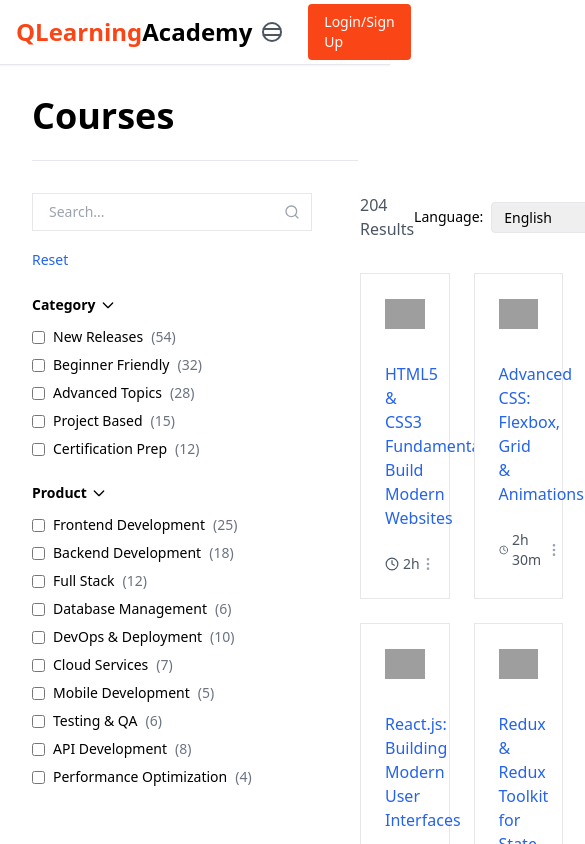
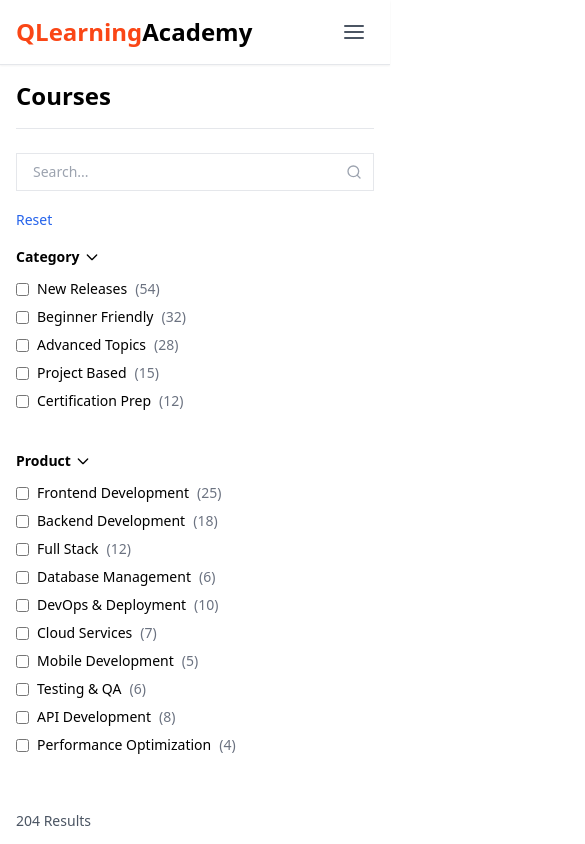
Before and after one commit to QubicGen11/Q-Learning, a React (Vite) app: page /courses in a window 390 px wide. Shown: the top 844 px of the page, 585 px wide, since content can reach past the window. Built offline with nearby package versions, Linux system fonts and the light colour scheme; grey boxes are pictures that could not be loaded.

Commit message:
Added the responsiveness for all pages

```diff
--- a/package.json
+++ b/package.json
@@ -12,6 +12,7 @@
   "dependencies": {
     "@emotion/react": "^11.13.3",
     "@emotion/styled": "^11.13.0",
+    "@mui/icons-material": "^6.1.5",
     "@mui/material": "^6.1.5",
     "@radix-ui/react-dialog": "^1.1.2",
     "@radix-ui/react-separator": "^1.1.0",
--- a/src/Components/Courses Components/Courses_main.jsx
+++ b/src/Components/Courses Components/Courses_main.jsx
@@ -181,14 +181,16 @@ const Courses_main = () => {
   ];
 
   return (
-    <div className="max-w-[1600px] mx-auto px-8 py-8">
-      <div className="border-b pb-6 mb-8">
-        <h1 className="text-4xl font-bold">Courses</h1>
+    <div className="max-w-[1600px] mx-auto px-4 sm:px-6 lg:px-8 py-4 sm:py-6 lg:py-8">
+      {/* Header */}
+      <div className="border-b pb-4 sm:pb-6 mb-6 sm:mb-8">
+        <h1 className="text-2xl sm:text-3xl lg:text-4xl font-bold">Courses</h1>
       </div>
 
-      <div className="flex gap-12">
-        {/* Left Sidebar */}
-        <div className="w-[280px] flex-shrink-0">
+      {/* Main Layout */}
+      <div className="flex flex-col lg:flex-row gap-8 lg:gap-12">
+        {/* Left Sidebar - Hidden on mobile, shown as overlay or top section */}
+        <div className="w-full lg:w-[280px] lg:flex-shrink-0">
           {/* Search Box */}
           <div className="relative mb-4">
             <input
@@ -202,12 +204,14 @@ const Courses_main = () => {
           </div>
 
           {/* Reset Link */}
-          <div className="mb-6">
+          <div className="mb-4 sm:mb-6">
             <button className="text-blue-600 hover:text-blue-800 text-sm">Reset</button>
           </div>
 
+          {/* Filters Section */}
+          <div className="flex flex-col sm:flex-row lg:flex-col gap-6 mb-6">
             {/* Category */}
-          <div className="mb-6">
+            <div className="flex-1 lg:flex-none mb-4 sm:mb-0">
               <h2 className="text-sm font-semibold mb-3 flex items-center">
                 Category
                 <svg className="w-4 h-4 ml-1" fill="none" stroke="currentColor" viewBox="0 0 24 24">
@@ -226,7 +230,7 @@ const Courses_main = () => {
             </div>
 
             {/* Product */}
-          <div className="mb-6">
+            <div className="flex-1 lg:flex-none">
               <h2 className="text-sm font-semibold mb-3 flex items-center">
                 Product
                 <svg className="w-4 h-4 ml-1" fill="none" stroke="currentColor" viewBox="0 0 24 24">
@@ -244,30 +248,31 @@ const Courses_main = () => {
               </div>
             </div>
           </div>
+        </div>
 
         {/* Main Content */}
         <div className="flex-1">
           {/* Top Bar */}
-          <div className="flex justify-between items-center mb-8">
-            <div className="text-gray-600">204 Results</div>
-            <div className="flex items-center gap-6">
-              <div className="flex items-center gap-2">
+          <div className="flex flex-col sm:flex-row justify-between items-start sm:items-center mb-6 sm:mb-8 gap-4 sm:gap-0">
+            <div className="text-gray-600 text-sm sm:text-base">204 Results</div>
+            <div className="flex flex-col sm:flex-row items-start sm:items-center gap-4 sm:gap-6 w-full sm:w-auto">
+              <div className="flex items-center gap-2 w-full sm:w-auto">
                 <span className="text-sm">Language:</span>
                 <select
                   value={language}
                   onChange={(e) => setLanguage(e.target.value)}
-                  className="border rounded px-2 py-1 text-sm min-w-[120px]"
+                  className="border rounded px-2 py-1 text-sm min-w-[120px] w-full sm:w-auto"
                 >
                   <option>English</option>
                   <option>Spanish</option>
                 </select>
               </div>
-              <div className="flex items-center gap-2">
+              <div className="flex items-center gap-2 w-full sm:w-auto">
                 <span className="text-sm">Sort By:</span>
                 <select
                   value={sortBy}
                   onChange={(e) => setSortBy(e.target.value)}
-                  className="border rounded px-2 py-1 text-sm min-w-[120px]"
+                  className="border rounded px-2 py-1 text-sm min-w-[120px] w-full sm:w-auto"
                 >
                   <option>Featured</option>
                   <option>Newest</option>
@@ -277,21 +282,21 @@ const Courses_main = () => {
           </div>
 
           {/* Course Grid */}
-          <div className="grid grid-cols-4 gap-6">
+          <div className="grid grid-cols-1 sm:grid-cols-2 lg:grid-cols-3 xl:grid-cols-4 gap-4 sm:gap-6">
             {courses.map((course, index) => (
-              <div key={index} className="bg-white border rounded-lg p-6 hover:shadow-lg transition-shadow">
-                <div className="h-8 mb-8">
+              <div key={index} className="bg-white border rounded-lg p-4 sm:p-6 hover:shadow-lg transition-shadow">
+                <div className="h-6 sm:h-8 mb-6 sm:mb-8">
                   <img
                     src={course.logo}
                     alt={course.type}
                     className="h-full object-contain"
                   />
                 </div>
-                <h3 className="text-blue-600 hover:text-blue-800 mb-6 text-base font-normal">
+                <h3 className="text-blue-600 hover:text-blue-800 mb-4 sm:mb-6 text-sm sm:text-base font-normal line-clamp-2">
                   {course.title}
                 </h3>
                 <div className="flex items-center justify-between">
-                  <div className="flex items-center text-gray-600 text-sm">
+                  <div className="flex items-center text-gray-600 text-xs sm:text-sm">
                     <FiClock className="mr-1" />
                     <span>{course.duration}</span>
                   </div>
--- a/src/Components/Navbar Components/Navbar_main.jsx
+++ b/src/Components/Navbar Components/Navbar_main.jsx
@@ -1,9 +1,10 @@
-import React from 'react';
+import React, { useState } from 'react';
 import { Link, useLocation } from 'react-router-dom';
-import { Tooltip } from '@mui/material';
+import { Tooltip, Drawer } from '@mui/material';
 import { styled } from '@mui/system';
+import { FiMenu, FiX } from 'react-icons/fi';
 
-// Updated NavLink styling with proper spacing
+// Styled component for nav links with active state
 const NavLink = styled(Link)(({ isActive }) => ({
   position: 'relative',
   color: isActive ? '#0d47a1' : '#666',
@@ -11,14 +12,14 @@ const NavLink = styled(Link)(({ isActive }) => ({
   fontSize: '11px',
   fontWeight: '500',
   fontFamily: 'sans-serif',
-  margin: '0 10px',  // Added horizontal margin
+  margin: '0 10px',
   padding: '4px 0',
   '&:after': {
     content: '""',
     position: 'absolute',
     width: '100%',
     height: '2px',
-    bottom: '-6px',  // Increased bottom spacing for underline
+    bottom: 0,
     left: 0,
     backgroundColor: '#0d47a1',
     transform: isActive ? 'scaleX(1)' : 'scaleX(0)',
@@ -36,6 +37,7 @@ const NavLink = styled(Link)(({ isActive }) => ({
 
 const Navbar_main = () => {
   const location = useLocation();
+  const [mobileOpen, setMobileOpen] = useState(false);
 
   const navItems = [
     { text: 'HOME', tooltip: 'Go to Home', path: '/' },
@@ -46,6 +48,37 @@ const Navbar_main = () => {
     { text: 'RESOURCES', tooltip: 'Access Resources', path: '/resources' },
     { text: 'CONTACT', tooltip: 'Contact Us', path: '/contact' }
   ];
+
+  // Mobile drawer content
+  const drawer = (
+    <div className="w-[280px] h-full bg-white">
+      <div className="flex justify-between items-center p-4 border-b">
+        <Link to="/" className="flex items-center" onClick={() => setMobileOpen(false)}>
+          <span className="text-xl font-bold text-[#fa4616]">QLearning</span>
+          <span className="text-xl font-bold text-black">Academy</span>
+        </Link>
+        <button onClick={() => setMobileOpen(false)} className="p-2">
+          <FiX className="w-6 h-6" />
+        </button>
+      </div>
+      <div className="py-4">
+        {navItems.map((item, index) => (
+          <Link
+            key={index}
+            to={item.path}
+            onClick={() => setMobileOpen(false)}
+            className={`block px-6 py-3 text-sm ${
+              location.pathname === item.path
+                ? 'text-[#0d47a1] bg-blue-50'
+                : 'text-gray-600'
+            }`}
+          >
+            {item.text}
+          </Link>
+        ))}
+      </div>
+    </div>
+  );
 
   return (
     <>
@@ -64,8 +97,16 @@ const Navbar_main = () => {
               </Link>
             </div>
 
-            {/* Navigation Links with adjusted spacing */}
-            <div className="hidden md:flex items-center">
+            {/* Mobile Menu Button */}
+            <button
+              className="md:hidden p-2 rounded-full hover:bg-gray-100 text-gray-600"
+              onClick={() => setMobileOpen(true)}
+            >
+              <FiMenu className="w-6 h-6" />
+            </button>
+
+            {/* Navigation Links */}
+            <div className="hidden md:flex items-center space-x-8">
               {navItems.map((item, index) => (
                 <Tooltip
                   key={index}
@@ -88,7 +129,7 @@ const Navbar_main = () => {
             </div>
 
             {/* Right Side - Language and Login */}
-            <div className="flex items-center space-x-4">
+            <div className="hidden md:flex items-center space-x-4">
               <Tooltip title="Change Language" arrow>
                 <button className="p-2 rounded-full hover:bg-gray-100 text-gray-600">
                   <svg xmlns="http://www.w3.org/2000/svg" className="h-6 w-6" fill="none" viewBox="0 0 24 24" stroke="currentColor">
@@ -107,6 +148,18 @@ const Navbar_main = () => {
           </div>
         </div>
       </nav>
+
+      {/* Mobile Drawer */}
+      <Drawer
+        anchor="right"
+        open={mobileOpen}
+        onClose={() => setMobileOpen(false)}
+        ModalProps={{
+          keepMounted: true
+        }}
+      >
+        {drawer}
+      </Drawer>
     </>
   );
 }
```
Also changed, not shown: 1 other file (tests, documents, lock files or other folders). Lines whose indentation alone changed are shown as unchanged.
